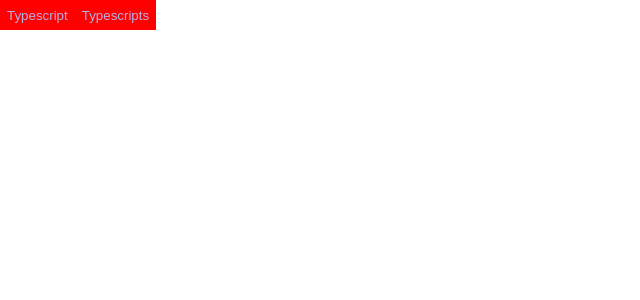
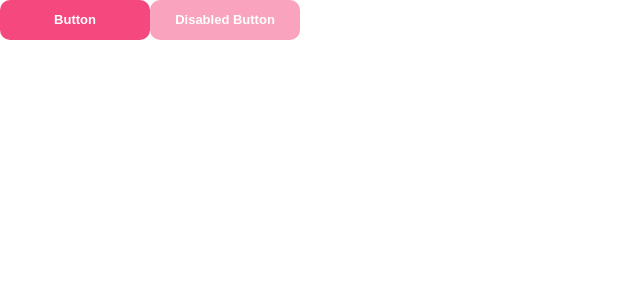
Before and after one commit to denisluft8/rarotube, a React (Create React App) app: page / in a window 1280 px wide. Shown: the top 300 px of the page, without its empty margins (0-640 px from the left). Built offline with nearby package versions, Linux system fonts and the light colour scheme.

Commit message:
Added button style

```diff
--- a/src/components/Button/Button.tsx
+++ b/src/components/Button/Button.tsx
@@ -1,28 +1,33 @@
-import styled from 'styled-components'
-import { colors } from '../../styles/theme'
+import styled from "styled-components";
+import { colors, fontSize, lineHeight } from "../../styles/theme";
 
 interface ButtonProps {
-  text: string
-  onClick: () => void
-  color?: string
+  text: string;
+  onClick: () => void;
+  disabled: boolean;
 }
 const ButtonStyled = styled.button`
-  border: 1px solid red;
-  height: 30px;
-  background-color: ${props => props.color};
+  height: 40px;
+  width: 150px;
+  border: none;
+  background-color: ${colors["pink-sasquatch"]};
+  border-radius: 10px;
+  font-size: ${fontSize["body-small"]};
+  color: #ffffff;
+  font-weight: 700;
+  line-height: ${lineHeight["body-small"]};
   &:hover {
-    background-color: red;
+    filter: drop-shadow(0px 2px 4px rgba(0, 0, 0, 0.5));
   }
-  &:focus {
-    background-color: blue;
+  &:disabled {
+    background-color: rgba(245, 72, 127, 0.5);
   }
-  color: ${colors['blue-maximum']};
-`
+`;
 
-const Button = ({ onClick, text, color }: ButtonProps) => (
-  <ButtonStyled color={color} onClick={onClick}>
+const Button = ({ onClick, text, disabled }: ButtonProps) => (
+  <ButtonStyled onClick={onClick} disabled={disabled}>
     {text}
   </ButtonStyled>
-)
+);
 
-export default Button
+export default Button;
--- a/src/pages/Home.tsx
+++ b/src/pages/Home.tsx
@@ -1,10 +1,11 @@
-import { Button } from '../components/'
+import { Button } from "../components/";
+import { GlobalStyle } from "../styles/theme";
 
 const Home = () => (
   <>
-    <Button text="Typescript" onClick={() => console.log('clicked')} />
-    <Button text="Typescripts" onClick={() => alert('clicked')} color="red" />
+    <Button text="Button" onClick={() => console.log("clicked")} disabled={false} />
+    <Button text="Disabled Button" onClick={() => console.log("clicked")} disabled={true}/>
   </>
-)
+);
 
-export default Home
+export default Home;
```
